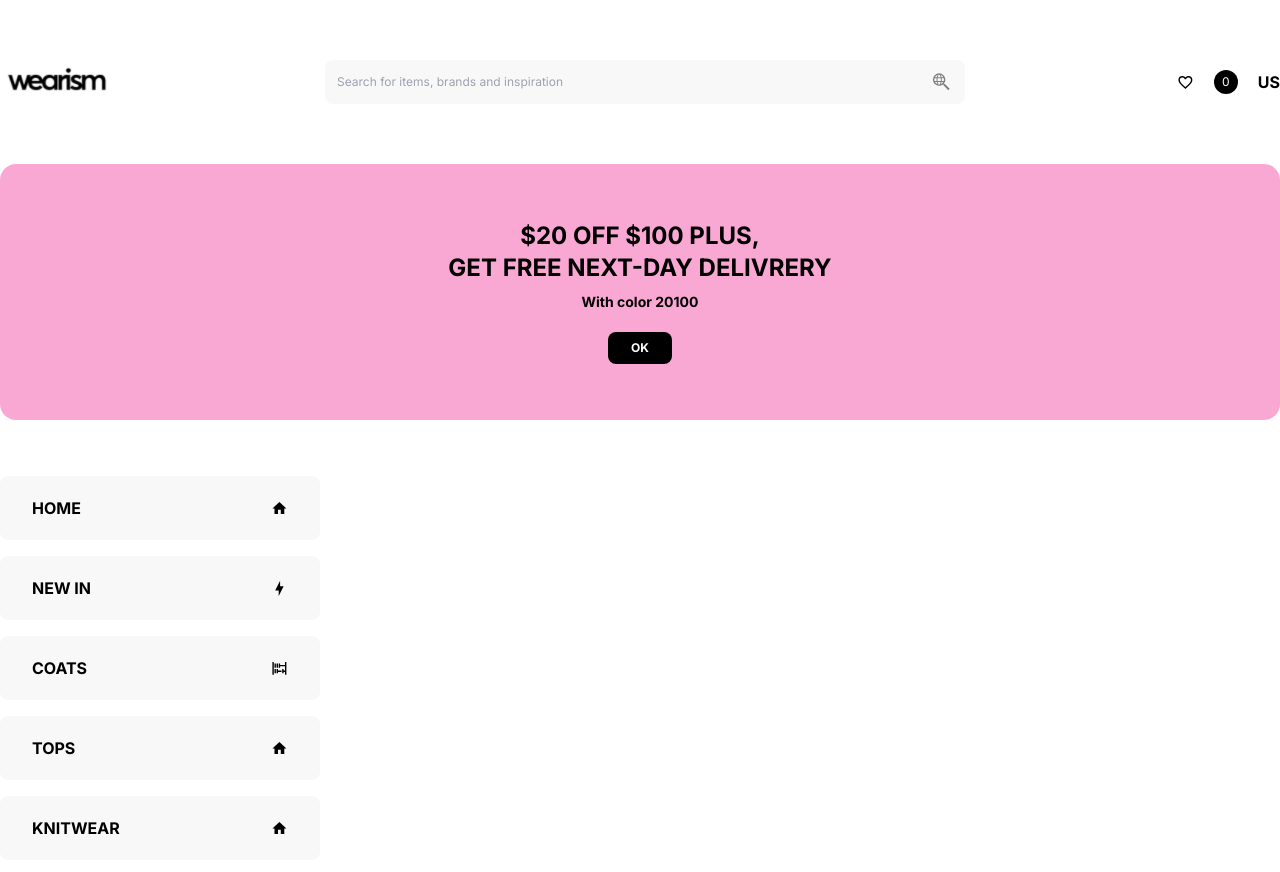
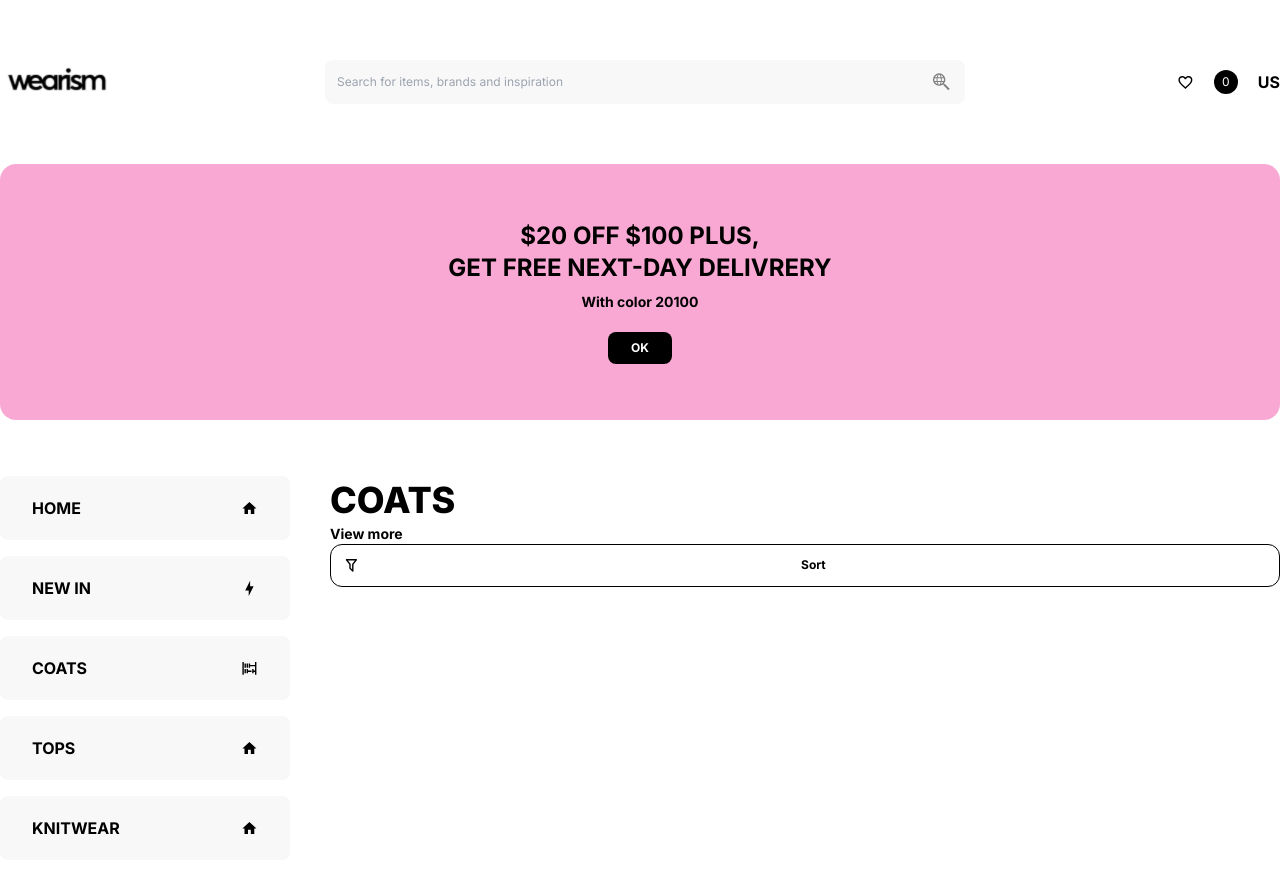
Before and after one commit to kevinmbongo/bob-shop-training, a React (Vite) app: page / in a window 1280 px wide. Shown: the top 872 px of the page. Built offline with nearby package versions, Linux system fonts and the light colour scheme.

Commit message:
feat(TheMainArticle): implement the-main-article

```diff
--- a/src/App.tsx
+++ b/src/App.tsx
@@ -1,11 +1,13 @@
 import React from 'react'
 import TheLeftNav from './component/core/TheLeftNav'
+import TheMainArticle from './component/core/TheMainArticle'
 import TheMainNav from './component/core/TheMainNav'
 
 const App: React.FC = () => (
-  <div className="container mx-auto my-10 grid grid-cols-12">
+  <div className="container mx-auto my-10 grid grid-cols-12 gap-x-10">
     <TheMainNav />
     <TheLeftNav />
+    <TheMainArticle />
   </div>
 )
 
--- /dev/null
+++ b/src/component/core/TheMainArticle.tsx
@@ -0,0 +1,26 @@
+import { mdiFilterOutline } from '@mdi/js'
+import Icon from '@mdi/react'
+import React from 'react'
+
+const TheMainArticle: React.FC = () => {
+  return (
+    <article className="col-span-9 my-5">
+      {' '}
+      <header>
+        <h2 className="font-extrabold text-4xl mb-1">COATS</h2>
+        <p className="font-bold text-sm">View more</p>
+      </header>
+      <section>
+        <nav>
+          {' '}
+          <div className="font-bold text-xs  border-black border rounded-xl  p-3 flex items-center ">
+            <Icon path={mdiFilterOutline} size={0.7} color="black" />
+            <p className=" mx-auto">Sort</p>
+          </div>
+        </nav>
+      </section>
+    </article>
+  )
+}
+
+export default TheMainArticle
```
